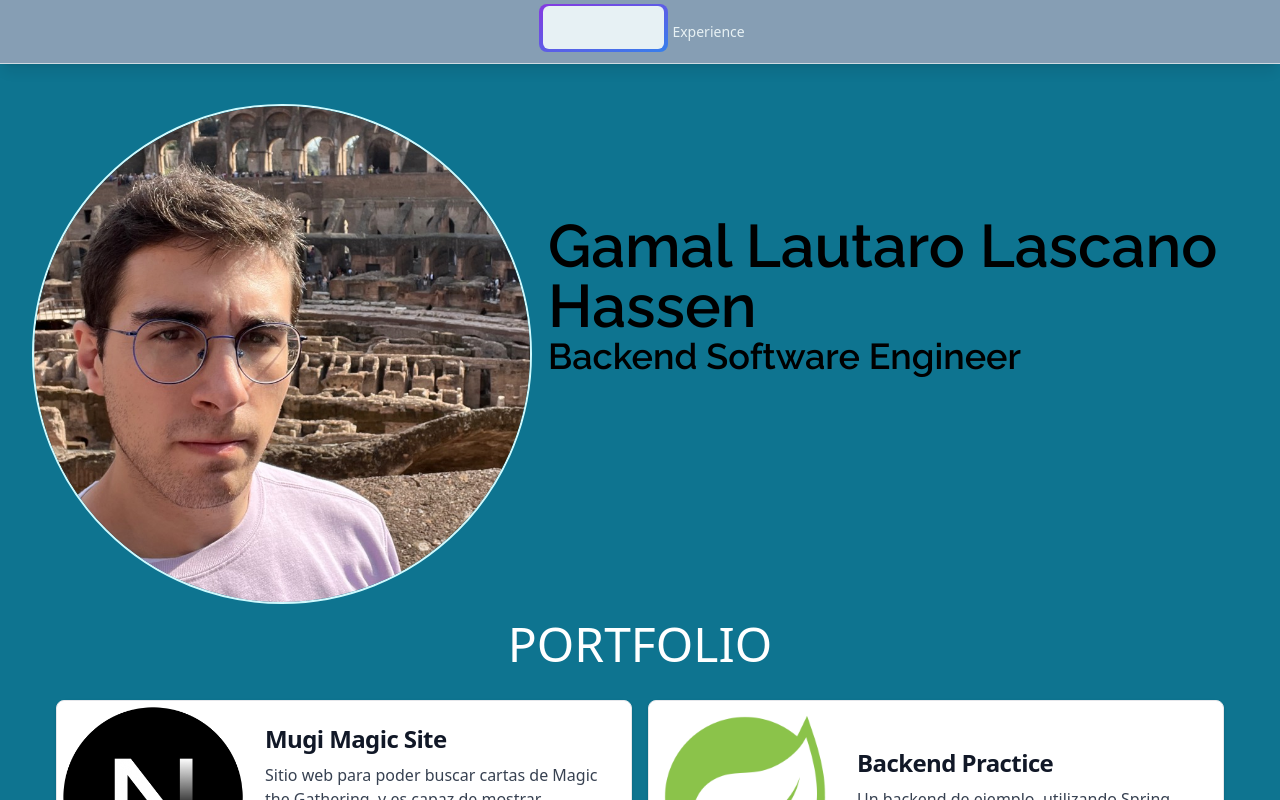
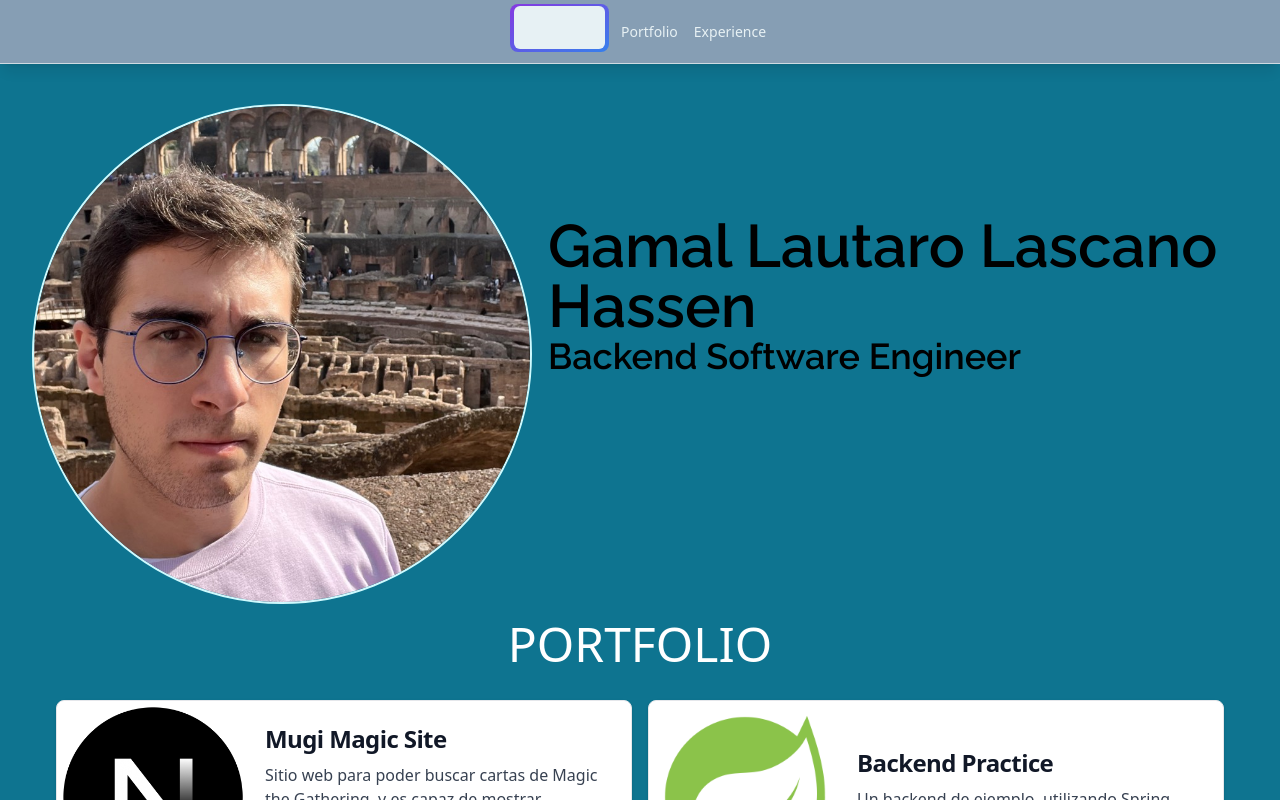
Before and after one commit to GamalLascano/gamal-portfolio, a Next.js app: page / in a window 1280 px wide. Shown: the top 800 px of the page. Built offline with nearby package versions, Linux system fonts and the light colour scheme.

Commit message:
Added another category, and navbar works!

```diff
--- a/app/page.tsx
+++ b/app/page.tsx
@@ -1,16 +1,36 @@
 "use client";
-import { Fragment } from "react";
+import { Fragment, useRef } from "react";
 import Card from "@/components/Card";
 import Intro from "@/components/Intro";
 import CardData from "@/components/data/CardData";
 import ExperienceData from "@/components/data/ExperienceData";
 import Navbar from "@/components/navbar/Navbar";
 export default function Home() {
+  const inicioRef = useRef<null | HTMLDivElement>(null);
+  const portRef = useRef<null | HTMLHeadingElement>(null);
+  const expRef = useRef<null | HTMLHeadingElement>(null);
+  const jumpToInicio = () => {
+    inicioRef.current?.scrollIntoView({ behavior: "smooth" });
+  };
+  const jumpToExp = () => {
+    expRef.current?.scrollIntoView({ behavior: "smooth" });
+  };
+  const jumpToPort = () => {
+    portRef.current?.scrollIntoView({ behavior: "smooth" });
+  };
   return (
     <Fragment>
-      <Navbar />
-      <Intro />
-      <h4 className="text-5xl text-white text-center my-2">PORTFOLIO</h4>
+      <Navbar exp={jumpToExp} port={jumpToPort} inicio={jumpToInicio} />
+      <div style={{ scrollMargin: "100px" }} ref={inicioRef}>
+        <Intro />
+      </div>
+      <h4
+        style={{ scrollMargin: "100px" }}
+        ref={portRef}
+        className="text-5xl text-white text-center my-2"
+      >
+        PORTFOLIO
+      </h4>
       <div className="flex flex-wrap justify-center mt-8">
         {CardData.map((el) => (
           <Card
@@ -22,7 +42,9 @@ export default function Home() {
           ></Card>
         ))}
       </div>
-      <h4 className="text-5xl text-white text-center my-2">EXPERIENCE</h4>
+      <h4 ref={expRef} className="text-5xl text-white text-center my-2">
+        EXPERIENCE
+      </h4>
       <div className="flex flex-wrap justify-center mt-8">
         {ExperienceData.map((el) => (
           <Card
--- a/components/navbar/Navbar.tsx
+++ b/components/navbar/Navbar.tsx
@@ -1,17 +1,32 @@
 import NavbarEl from "./NavbarEl";
 import { useState } from "react";
-function Navbar() {
+import NavbarRefs from "@/types/NavbarRefs";
+function Navbar(data: NavbarRefs) {
   const [activeItem, setActiveItem] = useState(1);
-  const setActive = function (event: React.MouseEvent) {
-    event.preventDefault();
-    setActiveItem(Number.parseInt(event.currentTarget.id));
-  };
   return (
     <nav className="bg-slate-400 px-2 fixed w-full h-16 z-20 top-0 left-0 border-b flex justify-center space-x- shadow-lg opacity-90">
-      <NavbarEl activeItem={activeItem} id="1" setActive={setActive}>
+      <NavbarEl
+        activeItem={activeItem}
+        id="1"
+        setActiveItem={setActiveItem}
+        refJump={data.inicio}
+      >
+        Inicio
+      </NavbarEl>
+      <NavbarEl
+        activeItem={activeItem}
+        id="2"
+        setActiveItem={setActiveItem}
+        refJump={data.port}
+      >
         Portfolio
       </NavbarEl>
-      <NavbarEl activeItem={activeItem} id="2" setActive={setActive}>
+      <NavbarEl
+        activeItem={activeItem}
+        id="3"
+        setActiveItem={setActiveItem}
+        refJump={data.exp}
+      >
         Experience
       </NavbarEl>
     </nav>
--- a/components/navbar/NavbarEl.tsx
+++ b/components/navbar/NavbarEl.tsx
@@ -5,12 +5,18 @@ const ACTIVE_STYLE_BUTTON =
 const ACTIVE_STYLE_SPAN =
   "relative px-5 py-2 bg-white dark:bg-gray-900 rounded-md transition-all";
 const INACTIVE_STYLE_BUTTON =
-  "py-2 text-white text-sm transition-all ease-in delay-50";
+  "py-2 px-2 text-white text-sm transition-all ease-in delay-50";
 const INACTIVE_STYLE_SPAN = "transition-all";
+
 function NavbarEl(data: NavbarProps) {
+  const setActive = function (event: React.MouseEvent) {
+    event.preventDefault();
+    data.setActiveItem(Number.parseInt(event.currentTarget.id));
+    data.refJump();
+  };
   return (
     <button
-      onClick={data.setActive}
+      onClick={setActive}
       className={
         data.activeItem == Number.parseInt(data.id)
           ? ACTIVE_STYLE_BUTTON
--- /dev/null
+++ b/types/NavbarRefs.tsx
@@ -0,0 +1,6 @@
+interface NavbarRefs {
+  inicio: () => void;
+  exp: () => void;
+  port: () => void;
+}
+export default NavbarRefs;
--- a/types/Navbarprops.tsx
+++ b/types/Navbarprops.tsx
@@ -1,8 +1,9 @@
-import { ReactNode } from "react";
+import { ReactNode, SetStateAction, MutableRefObject } from "react";
 interface NavbarProps {
   activeItem: number;
   id: string;
   children: ReactNode;
-  setActive: (event: React.MouseEvent) => void;
+  setActiveItem: (value: SetStateAction<number>) => void;
+  refJump: () => void;
 }
 export default NavbarProps;
```
Also changed, not shown: components/Intro.tsx (+1 -0 lines).
